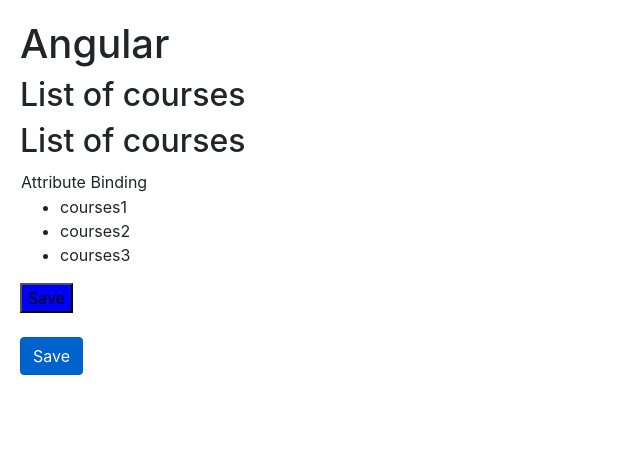
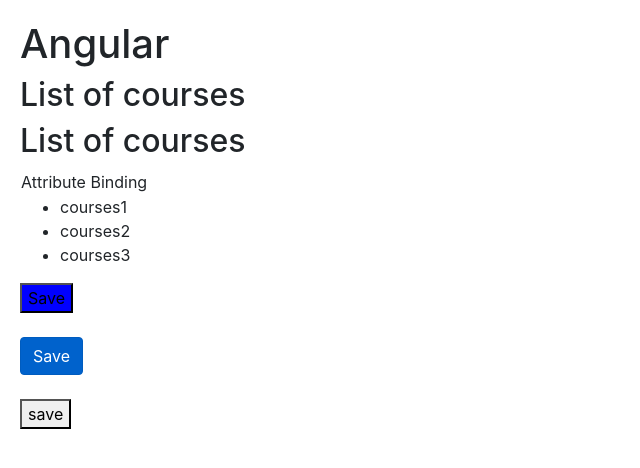
Before and after one commit to vch9391/AngularRepository, an Angular app in the folder ProjectAngular2/: page / in a window 1280 px wide. Shown: the top 468 px of the page, without its empty margins (0-640 px from the left). Built offline with nearby package versions, Linux system fonts and the light colour scheme.

Commit message:
Added Event Binding

```diff
--- a/ProjectAngular2/src/app/course/course.component.html
+++ b/ProjectAngular2/src/app/course/course.component.html
@@ -17,4 +17,7 @@
 
 <button [style.backgroundColor]= "isActive ? 'blue' : 'red'">Save</button>
 <br/><br/>
-<button class="btn btn-primary" [class.active]="isActive">Save</button>
+<button class="btn btn-primary" [class.active]="isActive">Save</button><br/><br/>
+<div (click)="onDivClicked()">
+  <button (click)="onSave($event)">save</button>
+</div>
--- a/ProjectAngular2/src/app/course/course.component.ts
+++ b/ProjectAngular2/src/app/course/course.component.ts
@@ -14,4 +14,11 @@
   constructor(service: CourseServicesService){
     this.courses = service.getCourse();
   }
+  onSave($event){
+    $event.stopPropagation();
+    console.log("Button was clicked!",$event);
+  }
+  onDivClicked(){
+    console.log("DIV was clicked!");
+  }
 }
```
